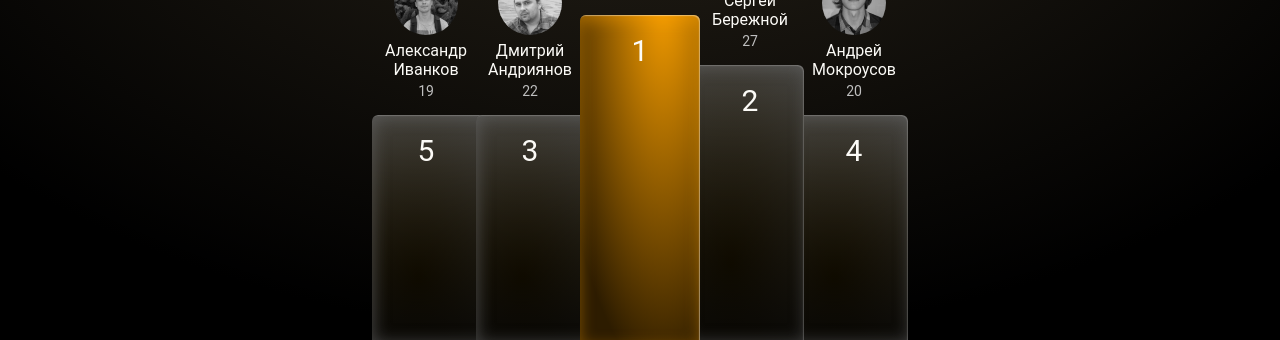
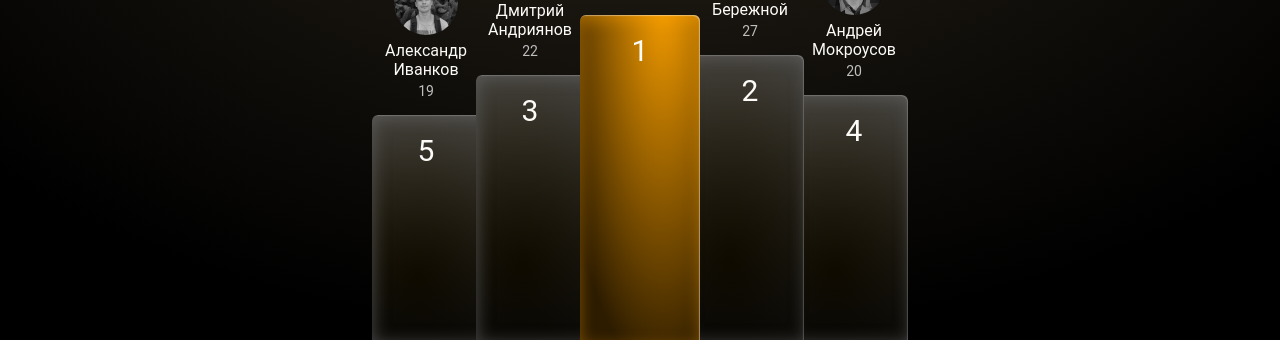
Before and after one commit to artemiyo/shri-task-1, a website: page src/index.html in a window 1280 px wide. Shown: the part 460-800 px from the top of the page. Drawn offline with Linux system fonts and the light colour scheme; files that its build step writes are made by us from their sources; files whose address does not match are found by name.

Commit message:
feat: styles

```diff
--- a/src/js/index.js
+++ b/src/js/index.js
@@ -1,6 +1,6 @@
 import data from '../data';
 
-const showFirstSlide = ({ data }) => `
+const showLeaders = ({ data }) => `
   <section class="leaders">
     <div class="container">
       <div class="wrapper">
@@ -38,11 +38,9 @@ const showFirstSlide = ({ data }) => `
 const renderTemplate = (alias, data) => {
   data.forEach((slide, index) => {
     if (slide.alias === alias && index === 0) {
-      document.body.innerHTML = showFirstSlide(slide)
+      document.body.innerHTML = showLeaders(slide)
     }
   })
 }
 
-console.log()
-
 renderTemplate("leaders", data)
--- a/src/scss/base.scss
+++ b/src/scss/base.scss
@@ -86,7 +86,7 @@ body {
   margin: 0 auto;
   padding: 20px 20px 0 20px;
 
-  @include respond(vertical-phone) {
+  @include respond(phone) {
     min-width: 376px;
     margin: 0 auto;
   }
--- a/src/scss/components/person.scss
+++ b/src/scss/components/person.scss
@@ -42,12 +42,12 @@
   }
 
   &__name {
-    width: 120px;
+    width: 96px;
     height: 36px;
     font-size: 16px;
     color: var(--color-white);
 
-    @include respond(vertical-phone-min) {
+    @include respond(phone-min) {
       width: 100px;
       font-size: 14px;
     }
@@ -58,8 +58,8 @@
     color: var(--color-light-grey);
     margin-top: 6px;
 
-    @include respond(vertical-phone-min) {
-      font-size: 12px;
+    @include respond(phone-min) {
+      font-size: 15px;
     }
   }
 
@@ -67,44 +67,47 @@
     margin-top: 16px;
     height: 100%;
     border-radius: 6px 6px 0 0;
-    min-height: 108px;
 
     &--1 {
+      min-height: 108px;
       @include bar-chart(325px, "primary");
 
-      @include respond(vertical-phone-min) {
-        @include bar-chart(225px, "primary");
+      @include respond(phone-min) {
+        @include bar-chart(250px, "primary");
         width: 100px;
+      }
+
+      @include respond(landscape-tablets) {
+        @include bar-chart(calc(325px), "primary");
       }
     }
 
-    @each $i in 2, 3 {
-      @each $j in 4, 5 {
-        $width: calc(325px - #{$i - 1} * 50px);
+    @each $i in 2, 3, 6, 7, 10, 11 {
+      @each $j in 4, 5, 8, 9, 12 {
+        &--#{$i} {
+          min-height: 88px;
+          @include bar-chart(calc(325px - #{$i - 1} * 50px));
 
-        &--#{$i} {
-          @include bar-chart($width);
-
-          @include respond(vertical-phone-min) {
-            @include bar-chart(125px - #{$i - 1} * 50px);
+          @include respond(phone-min) {
+            @include bar-chart(calc(275px - #{$i - 1} * 50px));
             width: 100px;
           }
 
-          @include respond(vertical-tab-big) {
-            @include bar-chart(305px);
+          @include respond(landscape-tablets) {
+            @include bar-chart(calc(325px - #{$i * 20}px));
           }
         }
 
         &--#{$j} {
+          min-height: 68px;
           @include bar-chart(225px);
 
-          @include respond(vertical-tab-big) {
-            @include bar-chart(225px);
+          @include respond(phone) {
+            @include bar-chart(175px);
           }
 
-          @include respond(vertical-phone-min) {
-            @include bar-chart(175px);
-            width: 100px;
+          @include respond(landscape-tablets) {
+            @include bar-chart(calc(325px - #{$j * 20}px));
           }
         }
       }
--- a/src/scss/heading.scss
+++ b/src/scss/heading.scss
@@ -1,5 +1,10 @@
 .heading {
   width: 300px;
+
+  @include respond(landscape-tablets) {
+    width: 100%;
+    text-align: center;
+  }
 
   &--primary {
     font-family: "Roboto 700";
--- /dev/null
+++ b/src/scss/helpers/functions.scss
@@ -0,0 +1,3 @@
+@function vwHeight($height, $vw) {
+  @return calc($height - $vw);
+}
--- a/src/scss/helpers/mixins.scss
+++ b/src/scss/helpers/mixins.scss
@@ -1,37 +1,37 @@
 // Media Queries
 @mixin respond($breakpoint) {
-  @if $breakpoint == vertical-phone-min {
-    @media only screen and (max-width: 340px) {
+  @if $breakpoint == phone-min {
+    @media all and (max-width: 340px) {
       @content;
     }
   }
-  @if $breakpoint == vertical-phone {
-    @media only screen and (min-width: 376px) and (max-width: 413px) {
+  @if $breakpoint == phone {
+    @media all and (min-width: 376px) {
       @content;
     }
   }
-  @if $breakpoint == vertical-tab-min {
-    @media only screen and (min-width: 414px) and (max-width: 575px) {
+  @if $breakpoint == phone-large {
+    @media all and (min-width: 414px) {
       @content;
     }
   }
-  @if $breakpoint == vertical-tab-big {
-    @media only screen and (min-width: 576px) and (max-width: 767px) {
+  @if $breakpoint == landscape-tablets {
+    @media all and (min-width: 576px) {
       @content;
     }
   }
-  @if $breakpoint == vertical-tab {
-    @media only screen and (min-width: 768px) and (max-width: 1365px) {
+  @if $breakpoint == tablets {
+    @media all and (min-width: 768px) {
       @content;
     }
   }
-  @if $breakpoint == horizontal-laptop {
-    @media only screen and (min-width: 1366px) and (max-width: 1919px) {
+  @if $breakpoint == laptop {
+    @media all and (min-width: 992px) {
       @content;
     }
   }
-  @if $breakpoint == horizontal-desktops {
-    @media only screen and (min-width: 1920px) {
+  @if $breakpoint == desktop {
+    @media all and (min-width: 1200px) {
       @content;
     }
   }
@@ -44,7 +44,6 @@
   box-shadow: var(--bar-chart__#{$type}-shadow);
   width: var(--bar-chart-width);
   height: $height;
-  min-height: 108px;
 }
 
 // Bar Chart positioning
--- a/src/scss/slides/leader.scss
+++ b/src/scss/slides/leader.scss
@@ -6,7 +6,7 @@
     position: relative;
     width: 120px;
 
-    @include respond(vertical-phone-min) {
+    @include respond(phone) {
       width: 100px;
     }
   }
@@ -27,8 +27,8 @@
       position: relative;
     }
 
-    @each $i in 2, 4 {
-      @each $j in 3, 5 {
+    @each $i in 2, 4, 6, 8, 10, 12 {
+      @each $j in 3, 5, 7, 9, 11 {
         &:nth-child(#{$j}) {
           right: calc(104px * (#{$j - 1}) / 2);
           z-index: #{5 - $j};
@@ -40,8 +40,8 @@
             }
           }
 
-          @include respond(vertical-phone-min) {
-            right: calc(88px * (#{$j - 1}) / 2);
+          @include respond(phone) {
+            right: calc(104px * (#{$j - 1}) / 2 - 10px);
           }
         }
 
@@ -56,9 +56,17 @@
             }
           }
 
-          @include respond(vertical-phone-min) {
-            left: calc(88px * #{$i / 2});
+          @include respond(phone) {
+            left: calc(104px * #{$i / 2} - 10px);
           }
+        }
+      }
+    }
+
+    @for $var from 4 through 12 {
+      &:nth-child(#{$var}) {
+        @media only screen and (max-width: 575px) {
+          display: none;
         }
       }
     }
```
Also changed, not shown: build/stories.css, build/stories.js.
